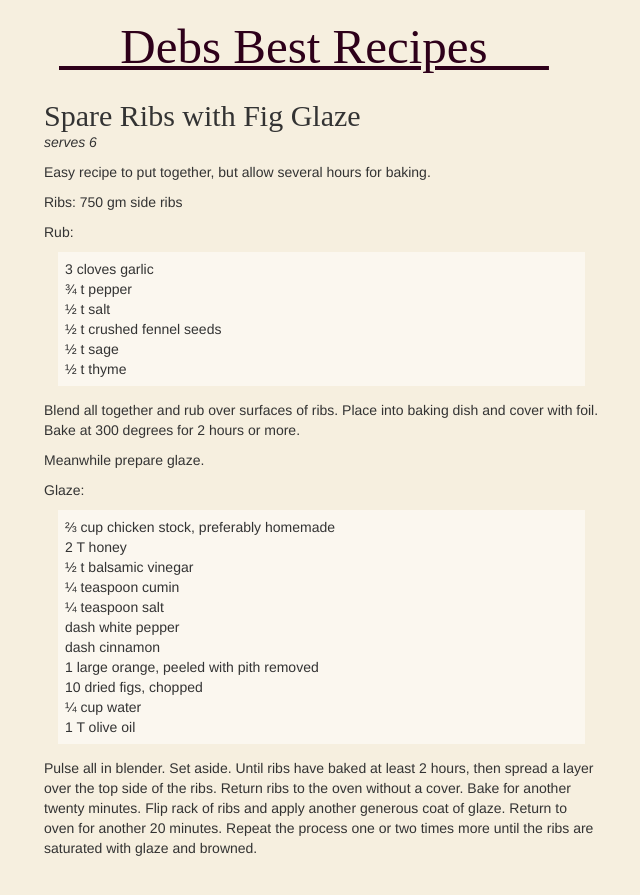
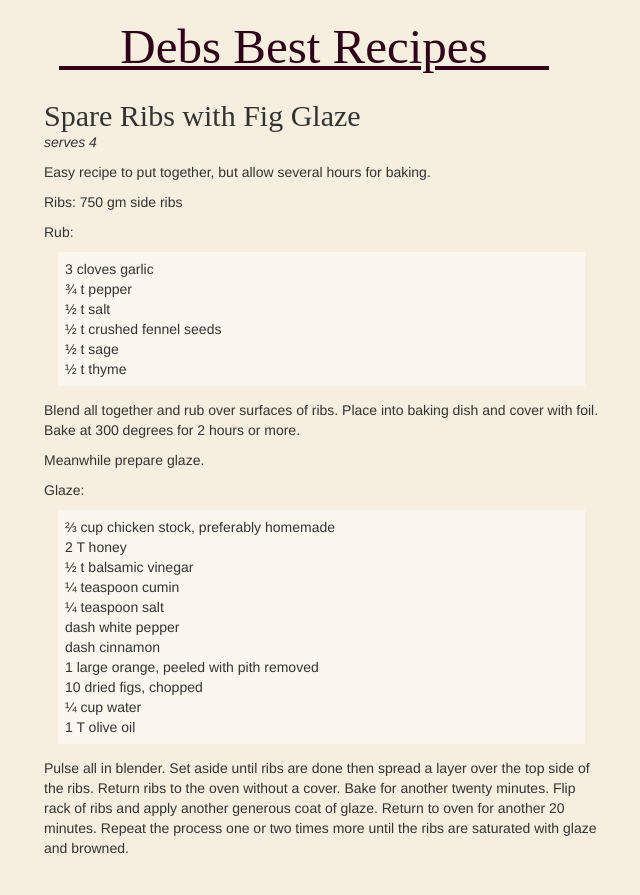
Before and after one commit to JonahBraun/debs-recipes, a Jekyll site: the page built from _posts/2015-01-09-spareribs-with-fig-glaze.md, in a window 1280 px wide. Shown: the top 895 px of the page, without its empty margins (11-651 px from the left). Built offline with Jekyll 4.4.1, drawn with Linux system fonts in a browser that asks for light colours; nearby versions of some CDN libraries; some web fonts are replaced; Markdown is read by kramdown in place of the engine named in the settings.

Commit message:
Update 2015-01-09-spareribs-with-fig-glaze.md

```diff
--- a/_posts/2015-01-09-spareribs-with-fig-glaze.md
+++ b/_posts/2015-01-09-spareribs-with-fig-glaze.md
@@ -2,7 +2,7 @@
 layout: recipe
 title: Spare Ribs with Fig Glaze
 category: pork
-serves: 6
+serves: 4
 ---
 Easy recipe to put together, but allow several hours for baking.
 
@@ -36,4 +36,4 @@
 - ¼ cup water
 - 1 T olive oil
 
-Pulse all in blender. Set aside. Until ribs have baked at least 2 hours, then spread a layer over the top side of the ribs.  Return ribs to the oven without a cover. Bake for another twenty minutes.  Flip rack of ribs and apply another generous coat of glaze. Return to oven for another 20 minutes. Repeat the process one or two times more until the ribs are saturated with glaze and browned.
+Pulse all in blender. Set aside until ribs are done then spread a layer over the top side of the ribs.  Return ribs to the oven without a cover. Bake for another twenty minutes.  Flip rack of ribs and apply another generous coat of glaze. Return to oven for another 20 minutes. Repeat the process one or two times more until the ribs are saturated with glaze and browned.
```
